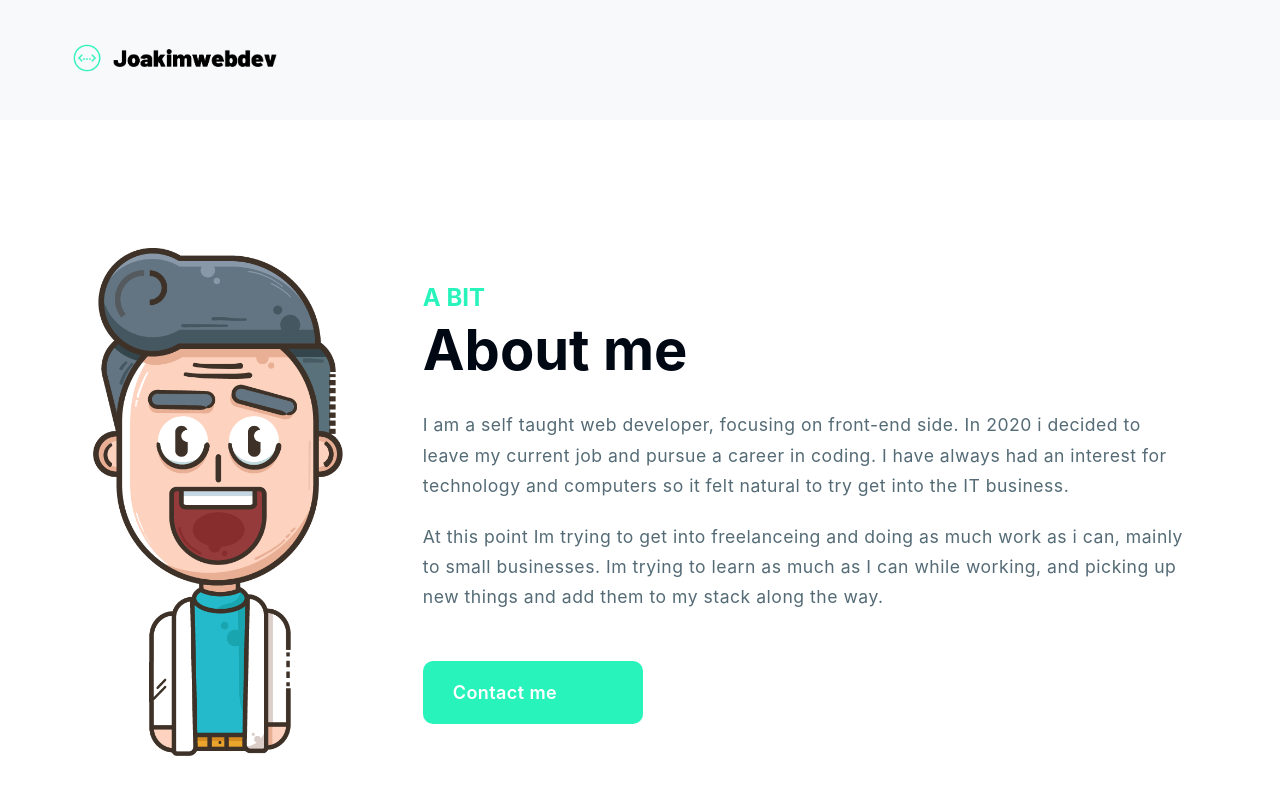
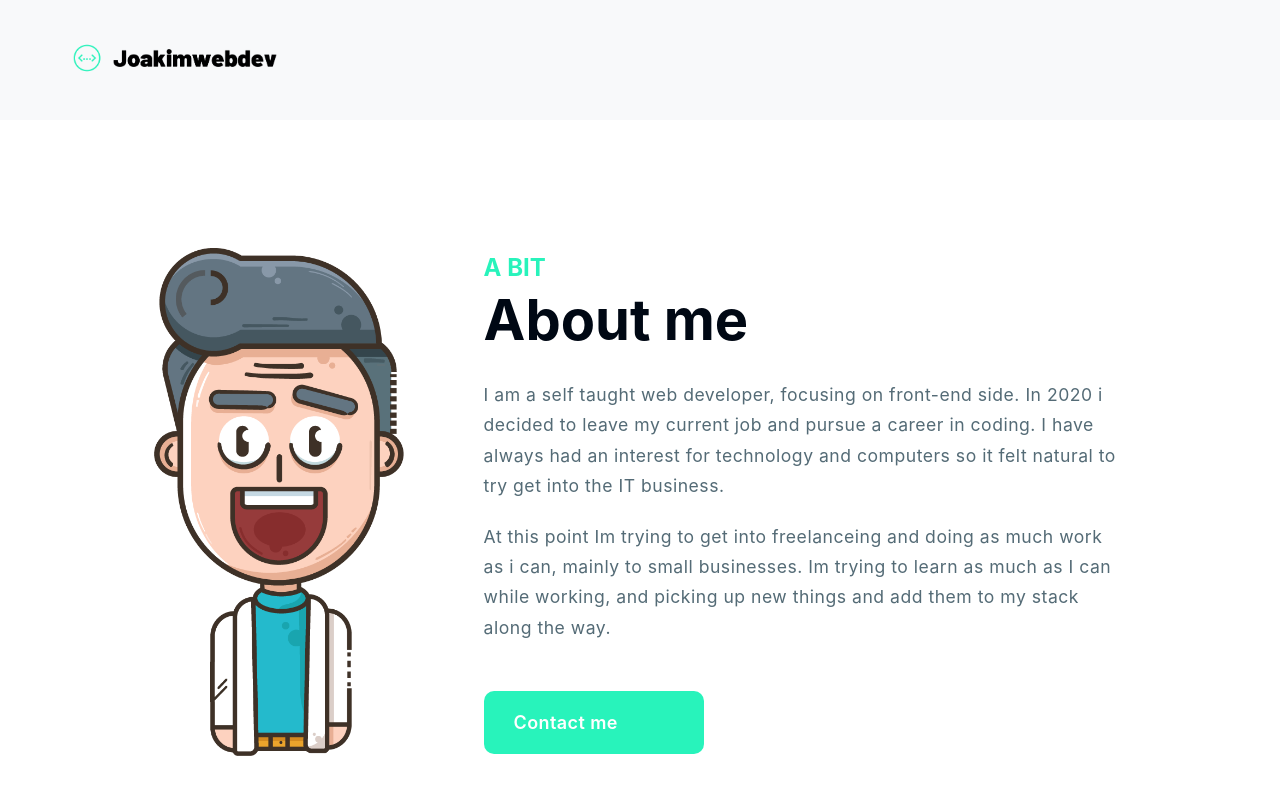
Before and after one commit to JockeHTML/joakimwebdev, a Next.js app: page /about in a window 1280 px wide. Shown: the top 800 px of the page. Built offline with nearby package versions, Linux system fonts and the light colour scheme.

Commit message:
more responsive design for laptops

```diff
--- a/components/About/About.module.css
+++ b/components/About/About.module.css
@@ -53,3 +53,23 @@
     padding: var(--padding8) 2rem;
   }
 }
+
+/* For 1024 Resolution */
+@media only screen and (min-device-width: 768px) and (max-device-width: 1024px) {
+  .content {
+    width: 80%;
+  }
+  .about {
+    padding: var(--padding8) 2rem;
+  }
+}
+
+/* For 1366 Resolution */
+@media only screen and (min-width: 1030px) and (max-width: 1366px) {
+  .content {
+    width: 80%;
+  }
+  .about {
+    padding: var(--padding8) 2rem;
+  }
+}
--- a/components/Contact/ContactForm.module.css
+++ b/components/Contact/ContactForm.module.css
@@ -185,3 +185,33 @@
     width: 100%;
   }
 }
+
+/* For 1024 Resolution */
+@media only screen and (min-device-width: 768px) and (max-device-width: 1024px) {
+  .text {
+    margin-right: 4rem;
+    width: 100%;
+  }
+  .formWrapper {
+    padding: var(--padding8) 2rem;
+  }
+  .content {
+    width: 90%;
+    padding: 0;
+  }
+}
+
+/* For 1366 Resolution */
+@media only screen and (min-width: 1030px) and (max-width: 1366px) {
+  .text {
+    margin-right: 4rem;
+    width: 100%;
+  }
+  .formWrapper {
+    padding: var(--padding8) 2rem;
+  }
+  .content {
+    width: 90%;
+    padding: 0;
+  }
+}
--- a/components/What/What.module.css
+++ b/components/What/What.module.css
@@ -131,3 +131,25 @@
     padding: 0 2rem;
   }
 }
+
+/* For 1024 Resolution */
+@media only screen and (min-device-width: 768px) and (max-device-width: 1024px) {
+  .title p {
+    width: 100%;
+  }
+  .content {
+    width: 70%;
+    padding: 0 2rem;
+  }
+}
+
+/* For 1366 Resolution */
+@media only screen and (min-width: 1030px) and (max-width: 1366px) {
+  .title p {
+    width: 100%;
+  }
+  .content {
+    width: 70%;
+    padding: 0 2rem;
+  }
+}
```
Also changed, not shown: components/Projects/Projects.module.css (+16 -0 lines).
